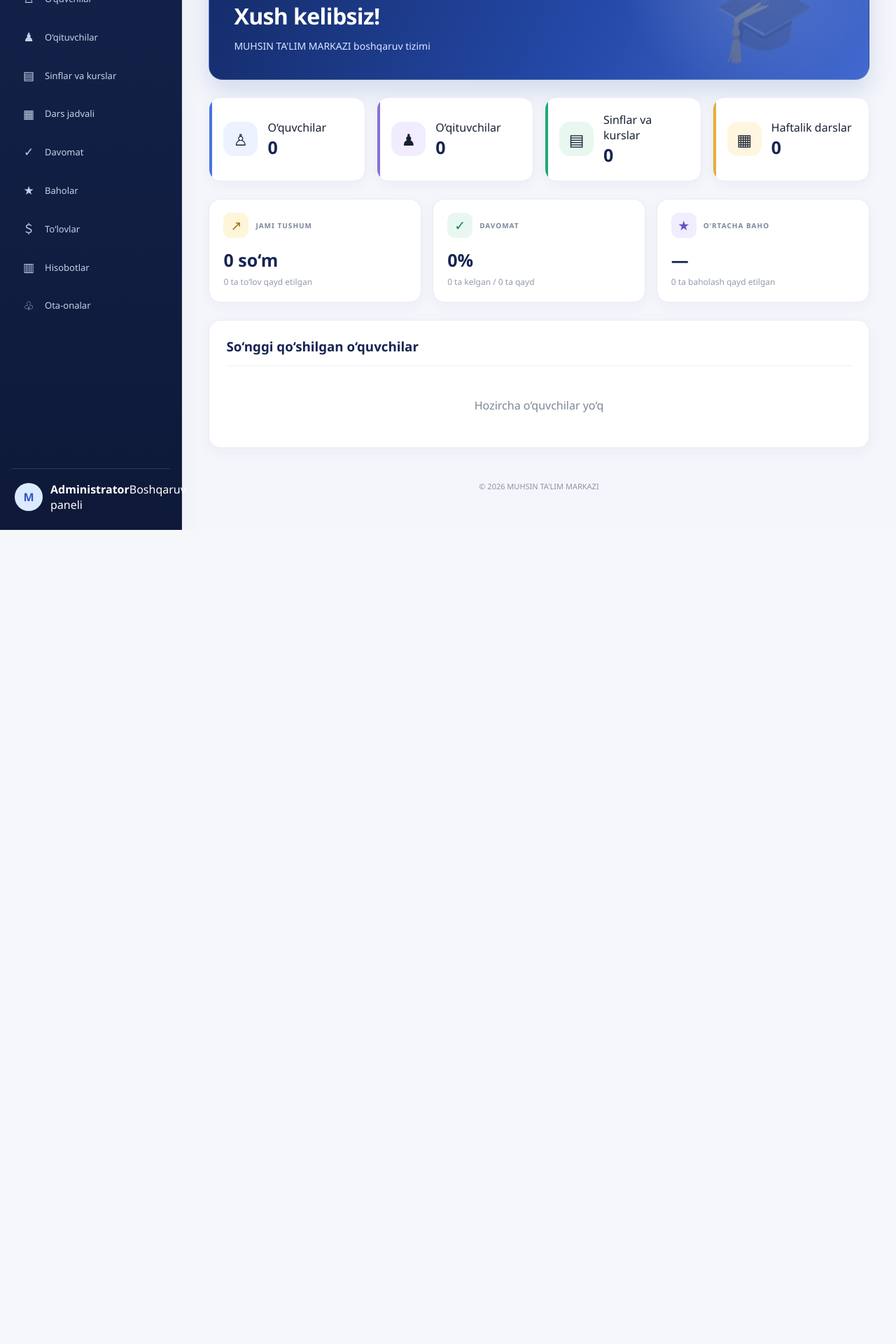
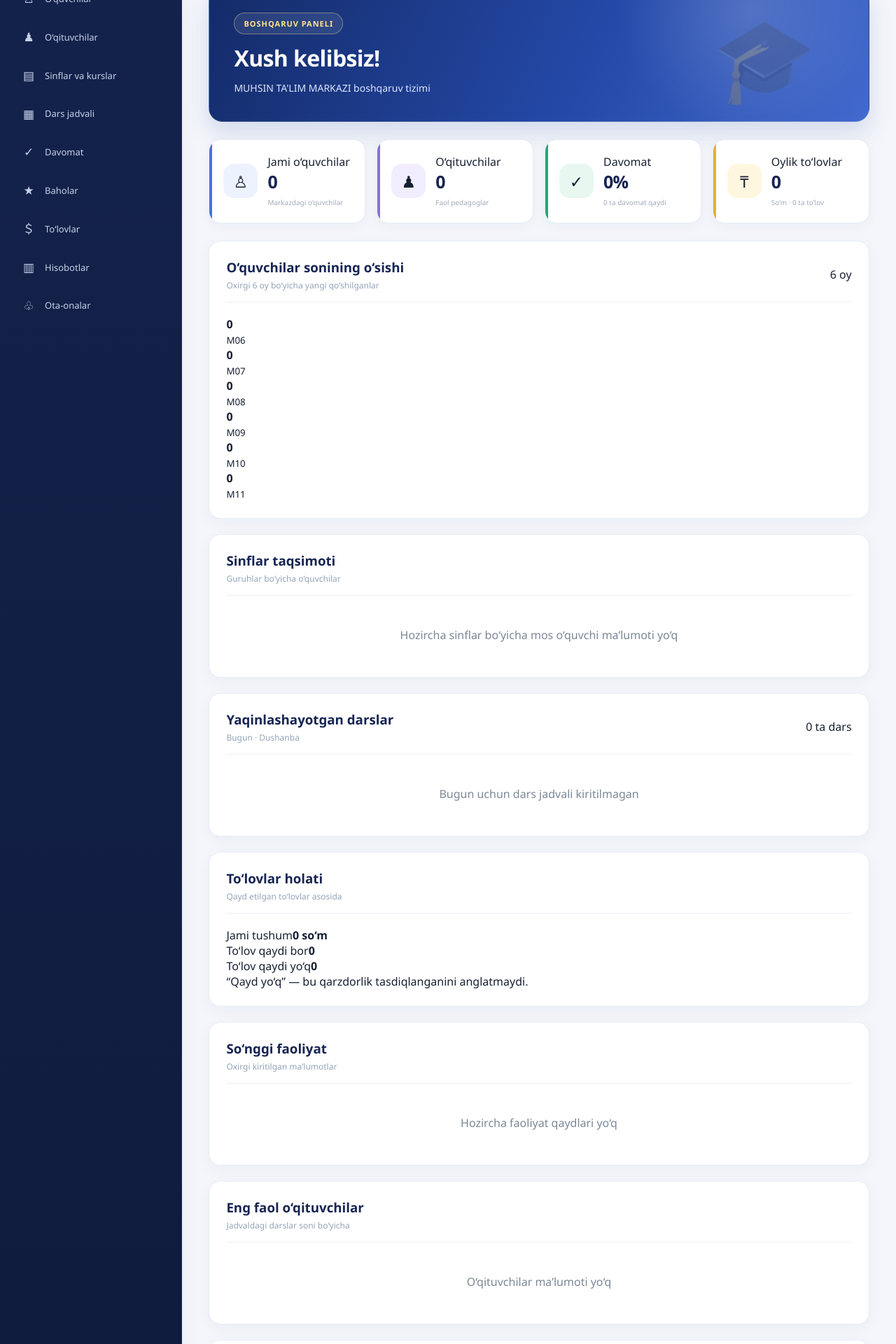
Before and after one commit to muminjonsodikov78-max/myfirswork, a React (Vite) app: page / in a window 1280 px wide. Shown: the part 220-2140 px from the top of the page at 70% size. Before the commit the page ends 977 px from the top, so only its background shows below. Built offline with nearby package versions, Linux system fonts and the light colour scheme.

Commit message:
Build Edusync-inspired management dashboard

```diff
--- a/App.jsx
+++ b/App.jsx
@@ -592,6 +592,22 @@ const editLesson = lesson => {
   })
 
   const pageTitle = activePage
+  const weekdayNames = ['Yakshanba', 'Dushanba', 'Seshanba', 'Chorshanba', 'Payshanba', 'Juma', 'Shanba']
+  const todayName = weekdayNames[new Date().getDay()]
+  const todayLessons = schedules.filter(item => item.day === todayName).sort((a, b) => String(a.startTime || '').localeCompare(String(b.startTime || '')))
+  const totalPaid = payments.reduce((sum, item) => sum + (Number(String(item.amount || '').replace(/[^0-9.-]/g, '')) || 0), 0)
+  const studentsWithPayment = new Set(payments.map(item => String(item.studentId)))
+  const studentsWithoutPaymentRecord = students.filter(item => !studentsWithPayment.has(String(item.id)))
+  const classDistribution = classes.map(item => ({ name: item.name, count: students.filter(student => String(student.group || '').trim().toLowerCase() === String(item.name || '').trim().toLowerCase()).length })).filter(item => item.count > 0)
+  const recentActivity = [
+    ...students.slice(-4).map(item => ({ id: 's' + item.id, title: 'Yangi o‘quvchi qo‘shildi', detail: item.name, icon: '♙', date: Number(item.id) || 0 })),
+    ...payments.slice(-4).map(item => ({ id: 'p' + item.id, title: 'To‘lov qabul qilindi', detail: getStudentName(item.studentId) + ' · ' + (Number(item.amount || 0)).toLocaleString('uz-UZ') + ' so‘m', icon: '₸', date: new Date(item.date || 0).getTime() || Number(item.id) || 0 })),
+    ...grades.slice(-3).map(item => ({ id: 'g' + item.id, title: 'Yangi baho qo‘yildi', detail: getStudentName(item.studentId) + ' · ' + item.subject + ' · ' + item.grade, icon: '★', date: new Date(item.date || 0).getTime() || Number(item.id) || 0 }))
+  ].sort((a, b) => b.date - a.date).slice(0, 6)
+  const teacherActivity = teachers.map(teacher => ({ ...teacher, lessonCount: schedules.filter(item => String(item.teacherId) === String(teacher.id)).length })).sort((a, b) => b.lessonCount - a.lessonCount).slice(0, 5)
+  const monthLabels = Array.from({ length: 6 }, (_, index) => { const date = new Date(); date.setMonth(date.getMonth() - (5 - index)); return { key: date.getFullYear() + '-' + date.getMonth(), label: date.toLocaleDateString('uz-UZ', { month: 'short' }), month: date.getMonth(), year: date.getFullYear() } })
+  const studentGrowth = monthLabels.map(month => ({ ...month, count: students.filter(student => { const date = new Date(Number(student.id)); return !Number.isNaN(date.getTime()) && date.getMonth() === month.month && date.getFullYear() === month.year }).length }))
+  const maxGrowth = Math.max(1, ...studentGrowth.map(item => item.count))
 
   return (
     <div className="app">
@@ -842,7 +858,11 @@ const editLesson = lesson => {
             <h2>{pageTitle}</h2>
             <p className="breadcrumb">Bosh sahifa / {pageTitle}</p>
           </div>
-          <div className="top-date">{today}</div>
+          <div className="topbar-actions">
+            <div className="top-date">{today}</div>
+            <button className="notification-button" type="button" aria-label="Bildirishnomalar">♢<span /></button>
+            <div className="director-profile"><div className="director-avatar">D</div><div><strong>Direktor</strong><small>Muhsin Ta’lim Markazi</small></div></div>
+          </div>
         </header>
 
         {/* DASHBOARD */}
@@ -858,37 +878,47 @@ const editLesson = lesson => {
             </section>
 
             <section className="stats-grid">
-              <div className="stat-card">
-                <div className="stat-icon">♙</div>
-                <div className="stat-info">
-                  <span>O‘quvchilar</span>
-                  <div className="stat-number">{students.length}</div>
-                </div>
-              </div>
-              <div className="stat-card">
-                <div className="stat-icon">♟</div>
-                <div className="stat-info">
-                  <span>O‘qituvchilar</span>
-                  <div className="stat-number">{teachers.length}</div>
-                </div>
-              </div>
-              <div className="stat-card">
-                <div className="stat-icon">▤</div>
-                <div className="stat-info">
-                  <span>Sinflar va kurslar</span>
-                  <div className="stat-number">{classes.length}</div>
-                </div>
-              </div>
-              <div className="stat-card">
-                <div className="stat-icon">▦</div>
-                <div className="stat-info">
-                  <span>Haftalik darslar</span>
-                  <div className="stat-number">{schedules.length}</div>
-                </div>
-              </div>
+              <div className="stat-card"><div className="stat-icon">♙</div><div className="stat-info"><span>Jami o‘quvchilar</span><div className="stat-number">{students.length}</div><small>Markazdagi o‘quvchilar</small></div></div>
+              <div className="stat-card"><div className="stat-icon">♟</div><div className="stat-info"><span>O‘qituvchilar</span><div className="stat-number">{teachers.length}</div><small>Faol pedagoglar</small></div></div>
+              <div className="stat-card"><div className="stat-icon">✓</div><div className="stat-info"><span>Davomat</span><div className="stat-number">{attendance.length ? Math.round(attendance.filter(item => item.status === "Keldi").length / attendance.length * 100) : 0}%</div><small>{attendance.length} ta davomat qaydi</small></div></div>
+              <div className="stat-card"><div className="stat-icon">₸</div><div className="stat-info"><span>Oylik to‘lovlar</span><div className="stat-number stat-money">{totalPaid.toLocaleString("uz-UZ")}</div><small>So‘m · {payments.length} ta to‘lov</small></div></div>
             </section>
 
-            <section className="dashboard-insights">
+            <section className="dashboard-main-grid">
+              <article className="panel growth-panel">
+                <div className="panel-heading"><div><h3>O‘quvchilar sonining o‘sishi</h3><p>Oxirgi 6 oy bo‘yicha yangi qo‘shilganlar</p></div><span className="panel-chip">6 oy</span></div>
+                <div className="growth-chart">{studentGrowth.map(item => <div className="growth-column" key={item.key}><strong>{item.count}</strong><div className="growth-track"><span style={{ height: ((item.count / maxGrowth) * 100) + "%" }} /></div><small>{item.label}</small></div>)}</div>
+              </article>
+              <article className="panel distribution-panel">
+                <div className="panel-heading"><div><h3>Sinflar taqsimoti</h3><p>Guruhlar bo‘yicha o‘quvchilar</p></div></div>
+                {classDistribution.length ? <div className="distribution-list">{classDistribution.slice(0, 5).map((item, index) => <div className="distribution-row" key={item.name}><div className="distribution-label"><span className={"distribution-dot dot-" + index} />{item.name}<strong>{item.count}</strong></div><div className="distribution-track"><span className={"distribution-fill fill-" + index} style={{ width: (item.count / Math.max(1, students.length) * 100) + "%" }} /></div></div>)}</div> : <div className="empty-message">Hozircha sinflar bo‘yicha mos o‘quvchi ma’lumoti yo‘q</div>}
+              </article>
+            </section>
+
+            <section className="dashboard-lower-grid">
+              <article className="panel upcoming-panel">
+                <div className="panel-heading"><div><h3>Yaqinlashayotgan darslar</h3><p>Bugun · {todayName}</p></div><span className="panel-chip">{todayLessons.length} ta dars</span></div>
+                {todayLessons.length ? <div className="upcoming-list">{todayLessons.slice(0, 5).map(item => <div className="upcoming-row" key={item.id}><div className="lesson-time">{item.startTime || "--:--"}<small>{item.endTime || ""}</small></div><div className="lesson-details"><strong>{item.subject || "Fan belgilanmagan"}</strong><span>{getClassName(item.classId)} · {getTeacherName(item.teacherId)}</span></div></div>)}</div> : <div className="empty-message">Bugun uchun dars jadvali kiritilmagan</div>}
+              </article>
+              <article className="panel payment-panel">
+                <div className="panel-heading"><div><h3>To‘lovlar holati</h3><p>Qayd etilgan to‘lovlar asosida</p></div></div>
+                <div className="payment-summary"><div className="payment-total"><span>Jami tushum</span><strong>{totalPaid.toLocaleString("uz-UZ")} so‘m</strong></div><div className="payment-stats"><div><span className="payment-dot paid-dot" />To‘lov qaydi bor<strong>{students.length - studentsWithoutPaymentRecord.length}</strong></div><div><span className="payment-dot unpaid-dot" />To‘lov qaydi yo‘q<strong>{studentsWithoutPaymentRecord.length}</strong></div></div><p className="payment-note">“Qayd yo‘q” — bu qarzdorlik tasdiqlanganini anglatmaydi.</p></div>
+              </article>
+            </section>
+
+            <section className="dashboard-lower-grid activity-teachers-grid">
+              <article className="panel activity-panel">
+                <div className="panel-heading"><div><h3>So‘nggi faoliyat</h3><p>Oxirgi kiritilgan ma’lumotlar</p></div></div>
+                {recentActivity.length ? <div className="activity-list">{recentActivity.map(item => <div className="activity-row" key={item.id}><span className="activity-icon">{item.icon}</span><div><strong>{item.title}</strong><small>{item.detail}</small></div></div>)}</div> : <div className="empty-message">Hozircha faoliyat qaydlari yo‘q</div>}
+              </article>
+              <article className="panel top-teachers-panel">
+                <div className="panel-heading"><div><h3>Eng faol o‘qituvchilar</h3><p>Jadvaldagi darslar soni bo‘yicha</p></div></div>
+                {teacherActivity.length ? <div className="table-scroll"><table className="data-table teacher-ranking-table"><thead><tr><th>O‘qituvchi</th><th>Fan</th><th>Darslar</th></tr></thead><tbody>{teacherActivity.map((teacher, index) => <tr key={teacher.id}><td><span className="teacher-rank">{index + 1}</span>{teacher.name}</td><td>{teacher.subject || "—"}</td><td><strong>{teacher.lessonCount}</strong></td></tr>)}</tbody></table></div> : <div className="empty-message">O‘qituvchilar ma’lumoti yo‘q</div>}
+              </article>
+            </section>
+
+            <section className="panel">
+
               <article className="dashboard-insight-card dashboard-income">
                 <div className="dashboard-insight-top">
                   <span className="dashboard-insight-icon">↗</span>
@@ -930,7 +960,7 @@ const editLesson = lesson => {
 
             <section className="panel">
               <div className="panel-heading">
-                <h3>So‘nggi qo‘shilgan o‘quvchilar</h3>
+                <h3>Yaqinda qo‘shilgan o‘quvchilar</h3>
               </div>
               {students.length === 0 ? (
                 <div className="empty-message">Hozircha o‘quvchilar yo‘q</div>
```
